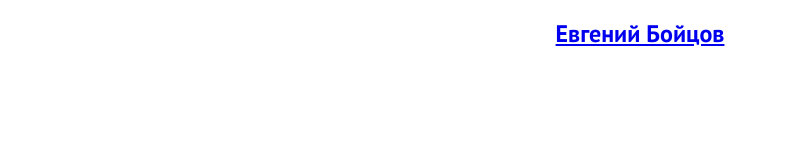
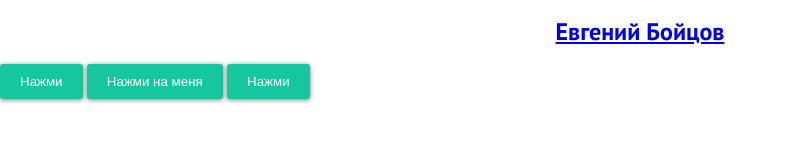
Before and after one commit to boytsovevg/customElements, a website built with webpack: page src/index.html in a window 1280 px wide. Shown: the whole page, without its empty margins (0-788 px from the left). Built offline with nearby package versions, Linux system fonts and the light colour scheme.

Commit message:
добавил кастомную кнопку

```diff
--- /dev/null
+++ b/src/components/button/button.element.js
@@ -0,0 +1,18 @@
+import content from './button.template';
+
+export default (function() {
+    class Button extends HTMLElement {
+        constructor() {
+            super();
+
+            this._init();
+        }
+
+        _init() {
+            this.attachShadow({ mode: 'open' });
+            this.shadowRoot.appendChild(content.cloneNode(true));
+        }
+    }
+
+    window.customElements.define('bes-button', Button);
+})();
--- /dev/null
+++ b/src/components/button/button.template.js
@@ -0,0 +1,27 @@
+export default (function(){
+
+    const template = document.createElement('template');
+    template.innerHTML = `
+        <style>
+            :host {
+                display: inline-block;
+            }
+
+            button {
+                padding: 10px 20px;
+                border-radius: 3px;
+                border-style: none;
+                background-color: #16c79e;
+                color: #fff;
+                cursor: pointer;
+                box-shadow: 0 1px 5px rgba(0, 0, 0, .5);
+            }
+        </style>
+
+        <button>
+            <slot>Нажать рукой</slot>
+        </button>
+    `;
+
+    return template.content;
+})();
--- a/src/components/header/header.template.js
+++ b/src/components/header/header.template.js
@@ -4,7 +4,7 @@ export default (function() {
         <style>
             :host {
                 display: block;
-                padding: 20px;
+                padding: 18px;
                 text-align: center;
             }
         </style>
--- a/src/components/index.js
+++ b/src/components/index.js
@@ -1,2 +1,3 @@
+export * from './button/button.element';
 export * from './header/header.element';
 export * from './title/title.element';
--- a/src/index.html
+++ b/src/index.html
@@ -8,5 +8,8 @@
 </head>
 <body>
     <b-header class="header"></b-header>
+    <bes-button>Нажми</bes-button>
+    <bes-button>Нажми на меня</bes-button>
+    <bes-button>Нажми</bes-button>
 </body>
 </html>
--- a/src/index.js
+++ b/src/index.js
@@ -1,3 +1,3 @@
 import styles from './styles/styles.scss';
 
-import { Header, Title } from './components';
+import { Button, Header, Title } from './components';
```
